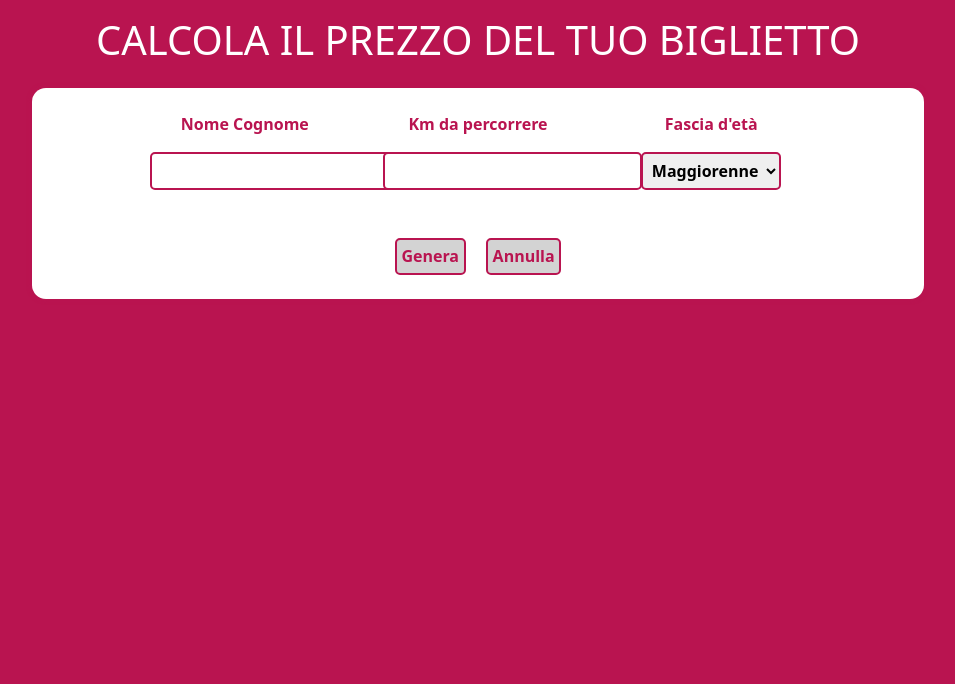
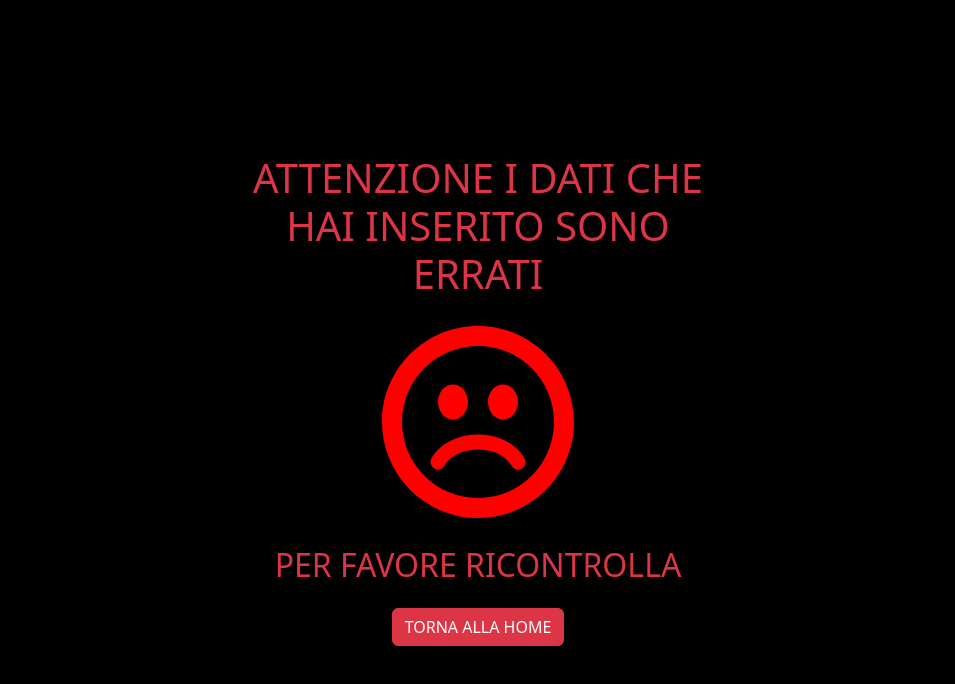
Before and after one commit to Michael-Bombini/js-biglietto-treno-form, a plain HTML site: page index.html in a window 1280 px wide. Both pictures are taken after a click on the button "Genera". Shown: the whole page, without its empty margins (162-1117 px from the left). Drawn offline with nearby package versions, Linux system fonts and the light colour scheme.

Commit message:
Added html css and js for error instead of alert

```diff
--- a/css/style.css
+++ b/css/style.css
@@ -45,3 +45,21 @@ input[type="button"] {
 .nascondi {
     display: none;
 }
+
+
+.warning {
+    position: absolute;
+    background: #000;
+    top: 0;
+    left: 0;
+    bottom: 0;
+    right: 0;
+   display: none;
+
+}
+
+
+.cartaErrore {
+    width: 40%;
+
+}
--- a/index.html
+++ b/index.html
@@ -76,7 +76,16 @@
     </div>
 
 
-
+    <div class="warning">
+        <div class="d-flex justify-content-center align-items-center h-100 text-center">
+            <div class="cartaErrore">
+                <h1 class="text-danger mb-4">ATTENZIONE I DATI CHE HAI INSERITO SONO ERRATI</h1>
+                <svg width="200px" height="200px" class="mb-4" fill="red" viewBox="0 0 20 20" xmlns="http://www.w3.org/2000/svg"><path d="M10.001.4C4.698.4.4 4.698.4 10a9.6 9.6 0 0 0 9.601 9.601c5.301 0 9.6-4.298 9.6-9.601-.001-5.302-4.3-9.6-9.6-9.6zM10 17.599a7.6 7.6 0 1 1 0-15.2 7.6 7.6 0 0 1 0 15.2zm2.501-7.849c.828 0 1.5-.783 1.5-1.75s-.672-1.75-1.5-1.75-1.5.783-1.5 1.75.671 1.75 1.5 1.75zm-5 0c.828 0 1.5-.783 1.5-1.75s-.672-1.75-1.5-1.75-1.5.783-1.5 1.75.671 1.75 1.5 1.75zm2.501 1.5c-3.424 0-4.622 2.315-4.672 2.414a.75.75 0 0 0 1.342.672c.008-.017.822-1.586 3.33-1.586 2.463 0 3.298 1.527 3.328 1.585a.75.75 0 1 0 1.342-.67c-.049-.099-1.246-2.415-4.67-2.415z"/></svg>
+                <h2 class="text-danger mb-4">PER FAVORE RICONTROLLA</h2>
+                <button class="btn btn-danger">TORNA ALLA HOME</button>
+            </div>
+        </div>
+    </div>
 
 
 
--- a/js/main.js
+++ b/js/main.js
@@ -84,7 +84,6 @@ genera.addEventListener("click" , function(){
 
     if(nomeV.length <= 0 || isNaN(kmV)){
         errore = true;
-        alert("ATTENZIONE O NON HAI INSERITO IL NOME O I KM O NON SONO STATI INSERITI COME NUMERO");
     }
 
 
@@ -116,8 +115,11 @@ genera.addEventListener("click" , function(){
     codiceCP.innerHTML = randomCP;
     costoBiglietto.innerHTML = costoV;
 
-
-
+    }
+    else if(errore){
+        let me = document.querySelector(".warning");
+        me.classList.add("mostra");
+        me.style.display = "block";
 
     }
 
@@ -137,3 +139,11 @@ annulla.addEventListener("click" , function(){
 
 
 })
+
+
+
+const danger = document.querySelector(".btn-danger");
+danger.addEventListener("click" , function(){
+
+    location.reload();
+})
```
